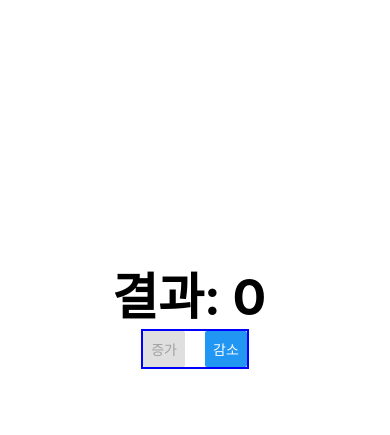
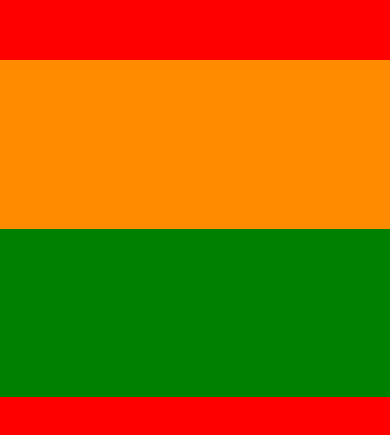
Before and after one commit to minju05/RN_weather_app, a React Native app: screen / in a window 390 px wide. Shown: the part 109-544 px from the top of the page. Built offline with nearby package versions, Linux system fonts and the light colour scheme.

Commit message:
12_flexbox

```diff
--- a/App.js
+++ b/App.js
@@ -2,46 +2,34 @@ import { StatusBar } from 'expo-status-bar';
 import React, {useState} from 'react';
 import { StyleSheet, Text, View, Button } from 'react-native';
 
-// 11강 PPT [Core Component] //
+// 12강 PPT [FlexBox] //
+/*
+export default function App() {
+    return (
+        <View style={ flexDirection: 'row'}>
+            <View style={{width: 100, height: 100, backgroundColor: 'red'}}></View>
+            <View style={{width: 100, height: 100, backgroundColor: 'darkorange'}}></View>
+            <View style={{width: 100, height: 100, backgroundColor: 'green'}}></View>
+            <View style={{width: 100, height: 100, backgroundColor: 'red'}}></View>
+            <View style={{width: 100, height: 100, backgroundColor: 'darkorange'}}></View>
+            <View style={{width: 100, height: 100, backgroundColor: 'green'}}></View>
+            <StatusBar style="auto" />
+        </View>
+    );
+}
+*/
 
 export default function App() {
-    const [number, setNumber] = useState(0);
-
     return (
-        <View style={styles.container}>
-            <Text style={styles.text}>결과: {number} </Text>
-            <View style={styles.btnGroup}>
-                <Button title="증가"
-                        disabled={true}
-                        color="pink"
-                        onPress={() => setNumber(number + 1)} />
-                <Button title="감소"
-                        onPress={() => setNumber(number - 1)} />
-            </View>
+        <View style={{ flex: 1 }}>
+            <View style={{flex: 1, backgroundColor: 'red'}}></View>
+            <View style={{flex: 1, backgroundColor: 'darkorange'}}></View>
+            <View style={{flex: 1, backgroundColor: 'green'}}></View>
+            <View style={{flex: 2, backgroundColor: 'red'}}></View>
             <StatusBar style="auto" />
         </View>
     );
 }
 
 const styles = StyleSheet.create({
-    container: {
-        flex: 1,
-        backgroundColor: '#fff',
-        alignItems: 'center',
-        justifyContent: 'center',
-    },
-    text: {
-        fontSize: 50,
-        fontWeight: 'bold',
-    },
-    btnGroup: {
-        flexDirection: 'row',
-        gap: 20,
-        borderWidth: 2,
-        borderColor: 'blue',
-    },
-    btn: {
-        width: 200,
-        height: 100,
-    }
 });
```
